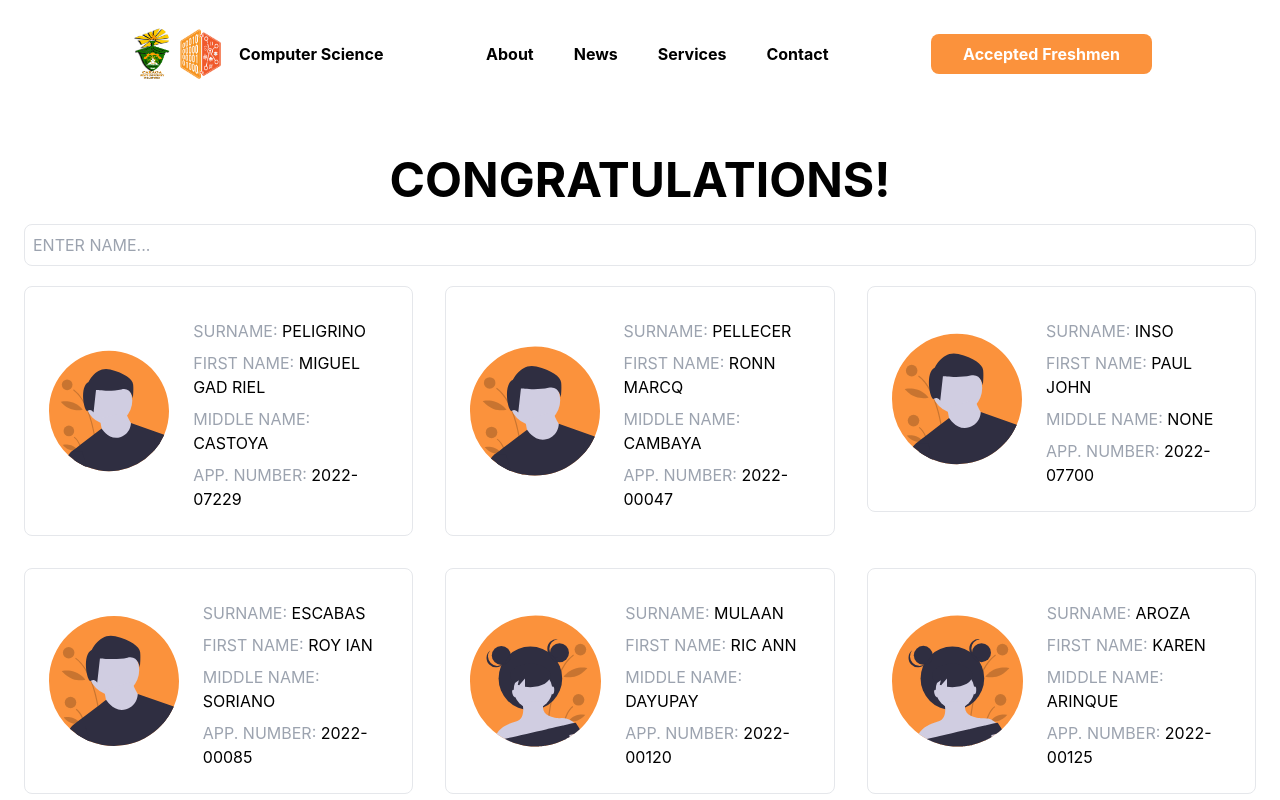
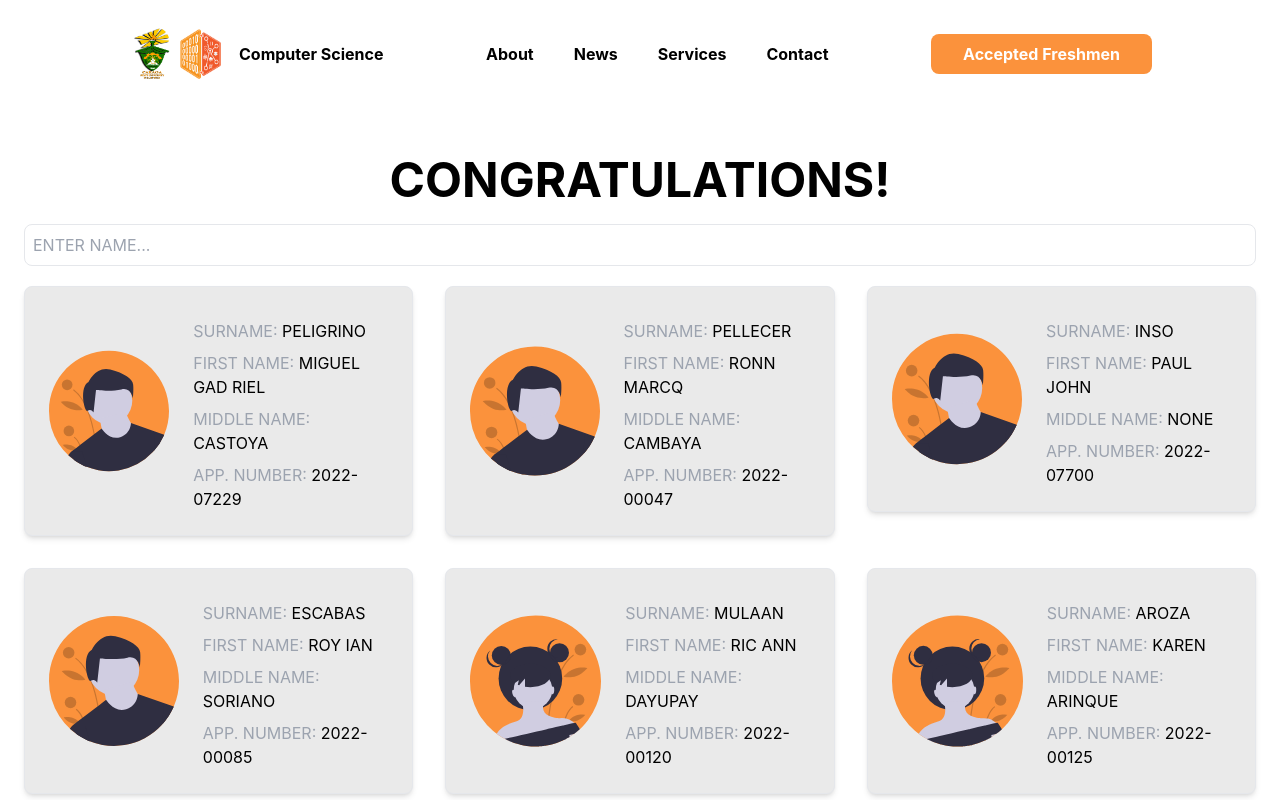
Before and after one commit to kentezrabetita/csu-komsay, a Next.js app: page /accepted/student in a window 1280 px wide. Shown: the top 800 px of the page. Built offline with nearby package versions, Linux system fonts and the light colour scheme.

Commit message:
add background in student card

```diff
--- a/components/studentCard.js
+++ b/components/studentCard.js
@@ -3,7 +3,7 @@ import Image from 'next/image';
 
 export default function StudentCard({ student }) {
   return (
-    <div className='flex flex-col p-3 space-y-2 border rounded-lg lg:flex-row lg:p-6'>
+    <div className='flex flex-col p-3 space-y-2 border rounded-lg bg-[#EAEAEA] shadow-md lg:flex-row lg:p-6'>
       <div className='flex justify-center'>
         {student.sex === 'Female' ? (
           <Image src='/female_avatar.svg' width={150} height={150} />
```
